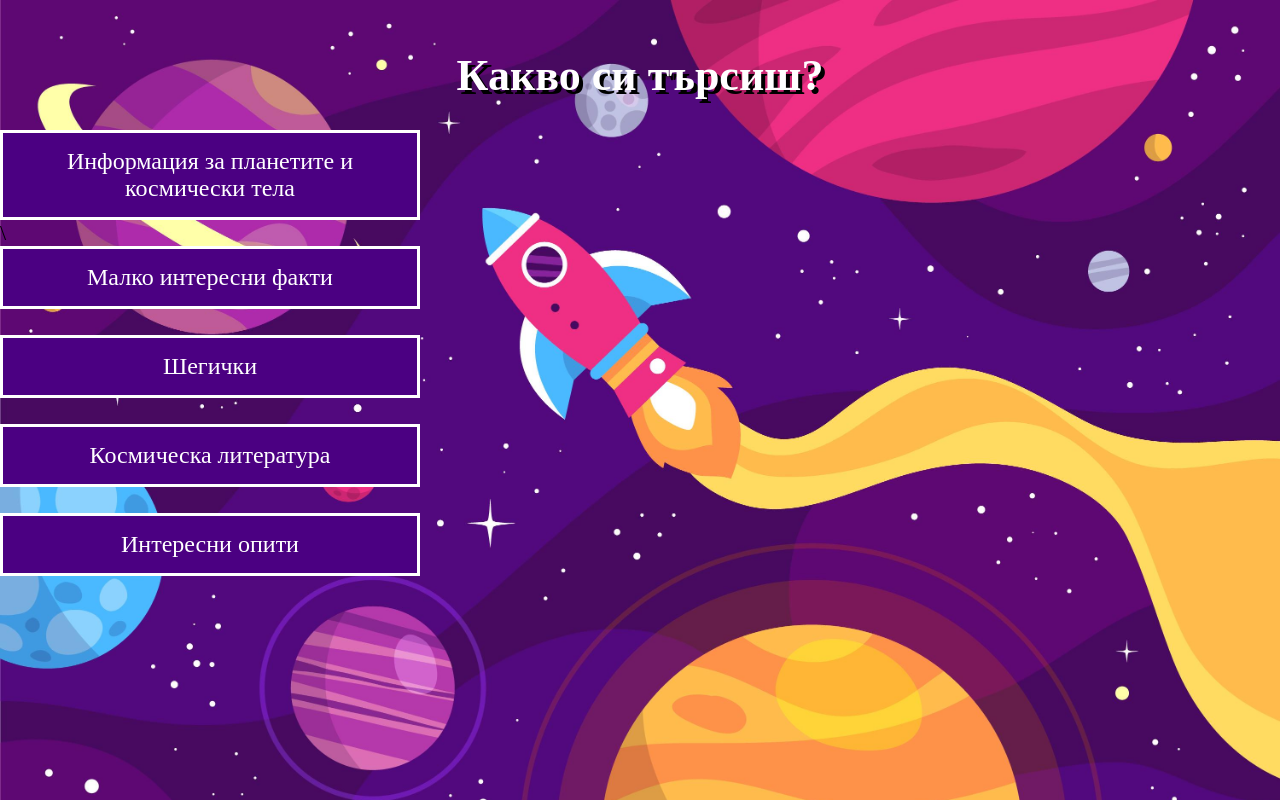
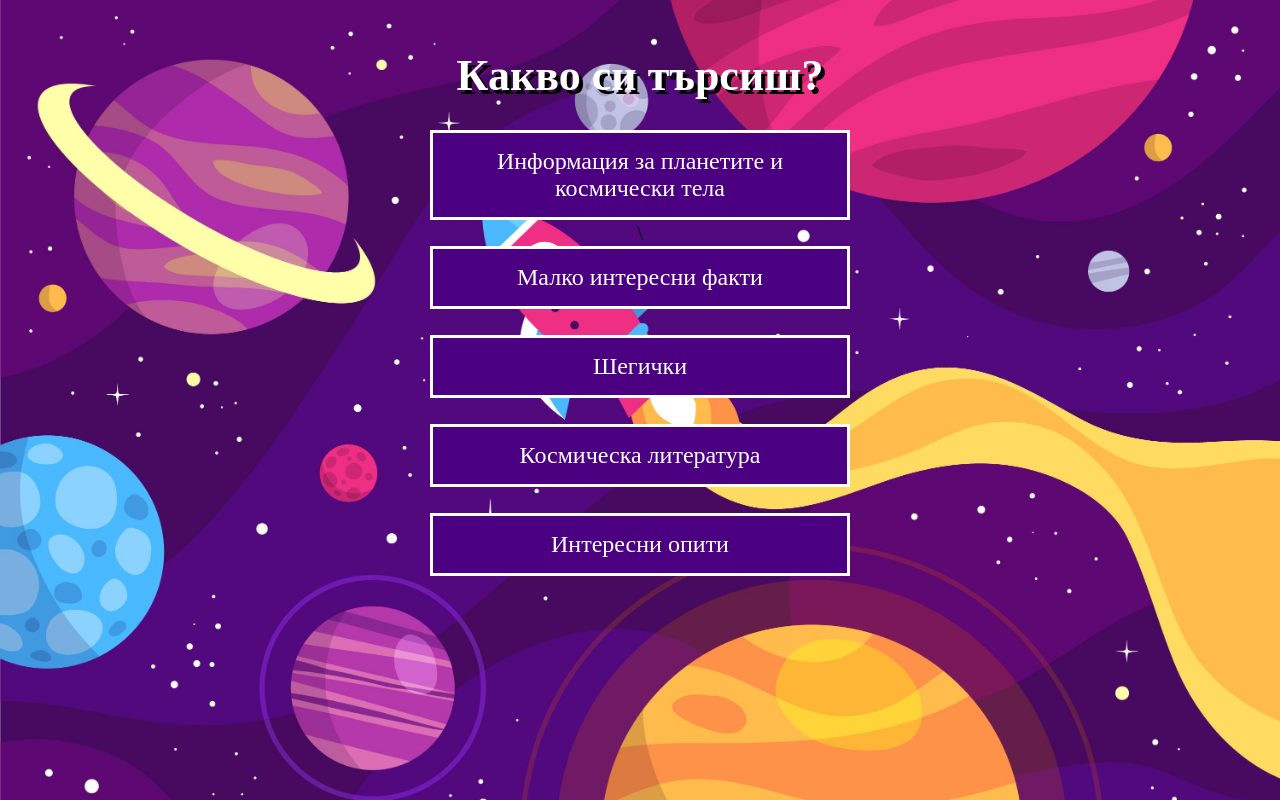
Before and after one commit to iv4pa4/Cong-Posmic, a PHP site: page /menu.php in a window 1280 px wide. Run offline with PHP 8.4, Linux system fonts and the light colour scheme; some web fonts are replaced.

Commit message:
center
centriram neshtata

```diff
--- a/menu.php
+++ b/menu.php
@@ -6,6 +6,7 @@
 </head>
 <body>
 <h1 class="heading">Какво си търсиш?</h1>
+<div align="center">
 <a href="chronic_info.php" class="button1">Информация за планетите и космически тела</a><br/>\
 <br/>
 <a href="" class="button1">Малко интересни факти</a><br/>
@@ -16,6 +17,7 @@
 <br/>
 <a href="" class="button1">Интересни опити</a><br/>
 <br/>
+</div>
 </body>
 
 </html>
--- a/planet_menu.php
+++ b/planet_menu.php
@@ -11,6 +11,7 @@ $planets = Select ($query);
 </head>
 <body>
 <h1 class="heading">За коя планета искаш да научиш?</h1>
+<div align="center">
 <?php
 if(is_array($planets)){
 	foreach($planets as $k => $value){
@@ -21,6 +22,7 @@ if(is_array($planets)){
 	}
 }
 ?>
+</div>
 </body>
 
 </html>
```
